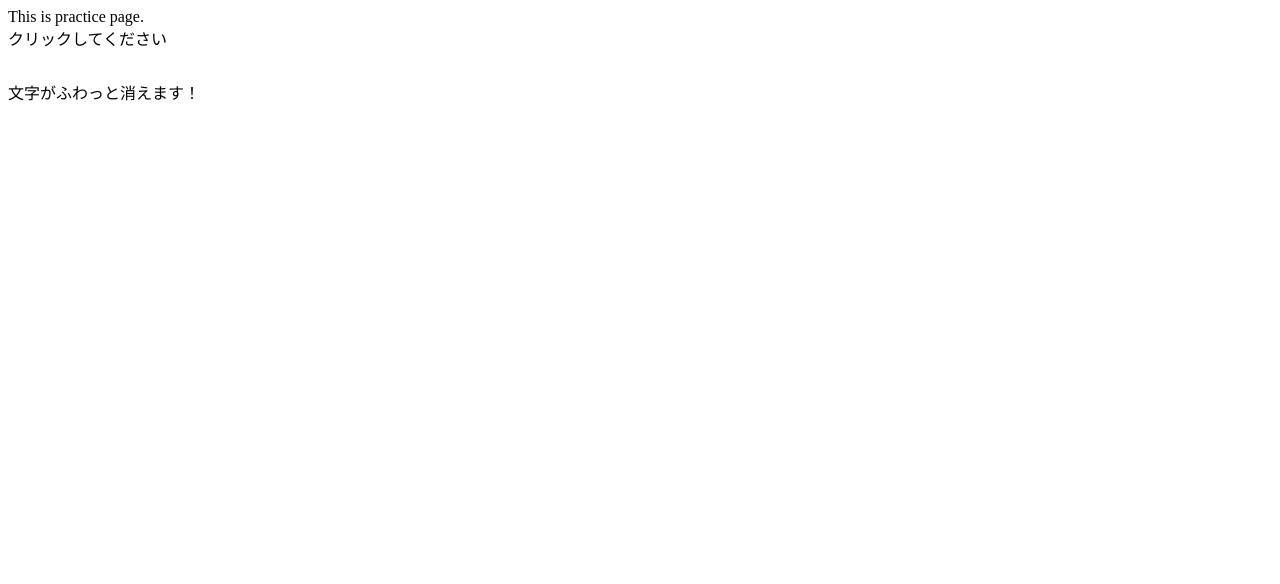
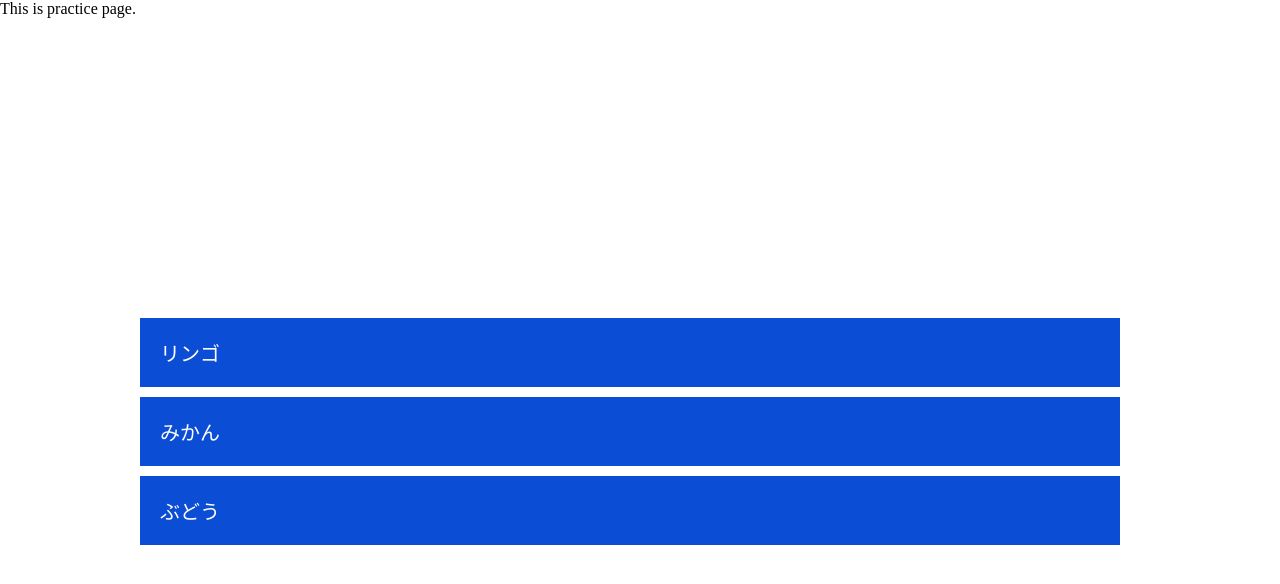
Before and after one commit to ayakamiyake7/js-nyumon, a plain HTML site: page index.html in a window 1280 px wide. Drawn offline with Linux system fonts and the light colour scheme.

Commit message:
Learn 1-4

```diff
--- a/index.html
+++ b/index.html
@@ -9,6 +9,11 @@
   </head>
   <body>
     This is practice page.
+    <ul class="list">
+      <li class="apple">リンゴ</li>
+      <li class="orange">みかん</li>
+      <li class="grape">ぶどう</li>
+    </ul>
     <!-- <p>この文字を赤色にしてください。</p> -->
 
     <!-- <p class="blue is-active">この文字を赤色にしてください。</p> -->
@@ -28,8 +33,8 @@
     <!-- <div class="trigger" style="margin-bottom: 30px">クリックしてください</div>
     <div class="target" style="opacity: 0">文字がふわっと現れるよ！</div> -->
 
-    <div class="trigger" style="margin-bottom: 30px">クリックしてください</div>
-    <div class="target">文字がふわっと消えます！</div>
+    <!-- <div class="trigger" style="margin-bottom: 30px">クリックしてください</div>
+    <div class="target">文字がふわっと消えます！</div> -->
 
     <script src="ninja.js"></script>
   </body>
--- a/ninja.js
+++ b/ninja.js
@@ -5,8 +5,8 @@ let windowSize = window.innerWidth;
 // let num2 = 8;
 // alert(windowSize);
 
-let text1 = "リンゴ・バナナ";
-let text2 = "レモン";
+// let text1 = "リンゴ・バナナ";
+// let text2 = "レモン";
 // text1 = text1.replace("リンゴ・バナナ", "リンゴ・");
 // alert((text1 + text2).replace("バナナ", ""));
 
@@ -90,11 +90,29 @@ let text2 = "レモン";
 // });
 
 // 14, 15, 16, 17
-const trigger = document.querySelector(".trigger");
-const target = document.querySelector(".target");
-trigger.addEventListener("click", () => {
-  target.style.opacity = "0";
-  target.style.transition = ".15s ease-in-out";
-});
+// const trigger = document.querySelector(".trigger");
+// const target = document.querySelector(".target");
+// trigger.addEventListener("click", () => {
+//   target.style.opacity = "0";
+//   target.style.transition = ".15s ease-in-out";
+// });
 
 // confirm();
+
+// alert(innerWidth);
+// console.log(window.innerWidth);
+// let num1 = 5;
+// let num2 = 8;
+// alert(num1 + num2);
+
+// let text1 = "リンゴ・バナナ";
+// let text2 = "レモン";
+// alert(text1.replace("バナナ", "") + text2);
+
+const fruits = document.querySelectorAll("li");
+fruits.forEach((fruit) => {
+  fruit.addEventListener("click", () => {
+    // console.log(fruit.className);
+    console.log(fruit.getAttribute("class"));
+  });
+});
--- a/style.css
+++ b/style.css
@@ -1,7 +1,20 @@
-p.is-active {
-  color: red;
+* {
+  margin: 0;
+  padding: 0;
+  list-style: none;
+  box-sizing: border-box;
 }
-
-/* p.blue.is-active {
-  color: blue;
-} */
+.list {
+  width: 1000px;
+  margin: 300px auto 0 auto;
+  overflow: hidden;
+}
+.list li {
+  padding: 20px;
+  background-color: #0c4dd5;
+  margin-right: 20px;
+  margin-bottom: 10px;
+  color: #fff;
+  font-size: 20px;
+  cursor: pointer;
+}
```
